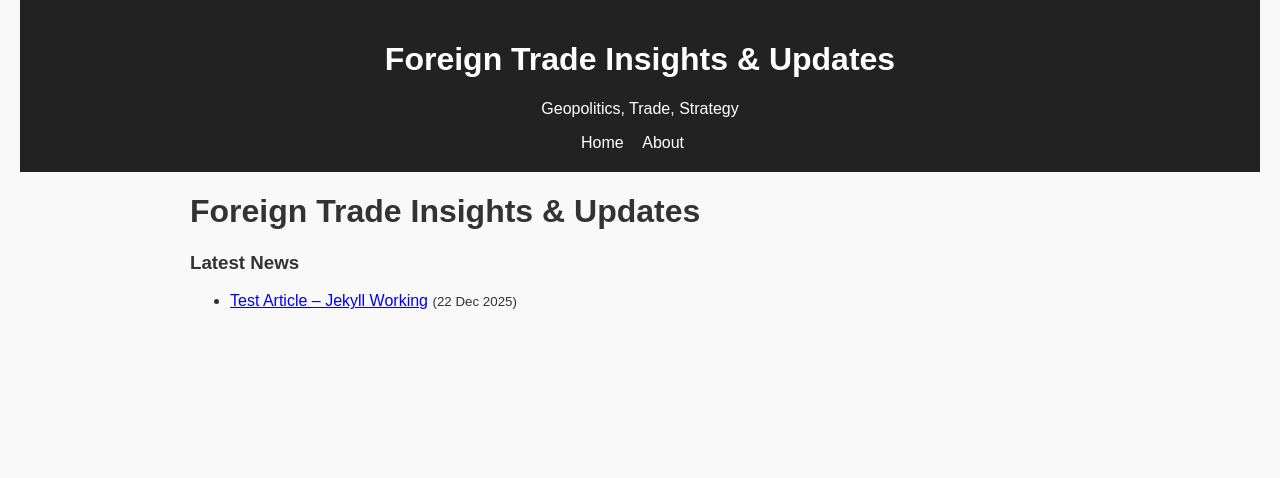
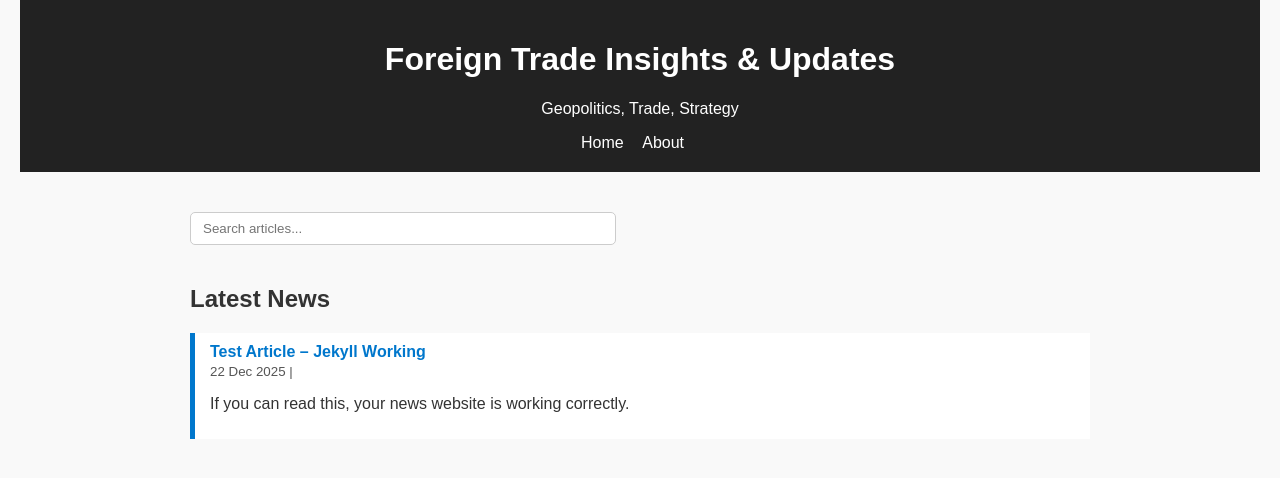
Before and after one commit to WSP-17/WSP-17.github.io, a Jekyll site: the page built from index.html, in a window 1280 px wide. Shown: the top 478 px of the page. Built offline with Jekyll 4.4.1, drawn with Linux system fonts in a browser that asks for light colours.

Commit message:
Update index.html

```diff
--- a/index.html
+++ b/index.html
@@ -1,24 +1,39 @@
 ---
 layout: default
+title: "Foreign Trade Insights & Updates"
 ---
 
-<!DOCTYPE html>
-<html>
-<head>
-  <meta charset="utf-8">
-  <title>Foreign Trade Insights & Updates</title>
-</head>
-<body>
-  <h1>Foreign Trade Insights & Updates</h1>
-  <h3>Latest News</h3>
+<input type="text" id="searchInput" placeholder="Search articles..." style="width:100%; max-width:400px; padding:8px 12px; margin:20px 0; border-radius:5px; border:1px solid #ccc;">
 
-  <ul>
+<h2>Latest News</h2>
+
+<ul class="post-list">
   {% for post in site.posts %}
     <li>
       <a href="{{ post.url }}">{{ post.title }}</a>
-        <small>({{ post.date | date: "%d %b %Y" }})</small>
+      <small>
+        {{ post.date | date: "%d %b %Y" }} | {{ post.category | capitalize }}
+        {% if post.author %}
+          | <span title="Go to LinkedIn page of {{ post.author }}">
+              <a href="{{ post.author_link }}" target="_blank">{{ post.author }}</a>
+            </span>
+        {% endif %}
+      </small>
+      {% if post.excerpt %}
+        <p>{{ post.excerpt }}</p>
+      {% endif %}
     </li>
   {% endfor %}
 </ul>
-</body>
-</html>
+
+<script>
+const searchInput = document.getElementById('searchInput');
+searchInput.addEventListener('keyup', function(){
+  const filter = searchInput.value.toLowerCase();
+  const posts = document.querySelectorAll('.post-list li');
+  posts.forEach(post=>{
+    const text = post.innerText.toLowerCase();
+    post.style.display = text.includes(filter) ? '' : 'none';
+  });
+});
+</script>
```
Lines whose indentation alone changed are shown as unchanged.
